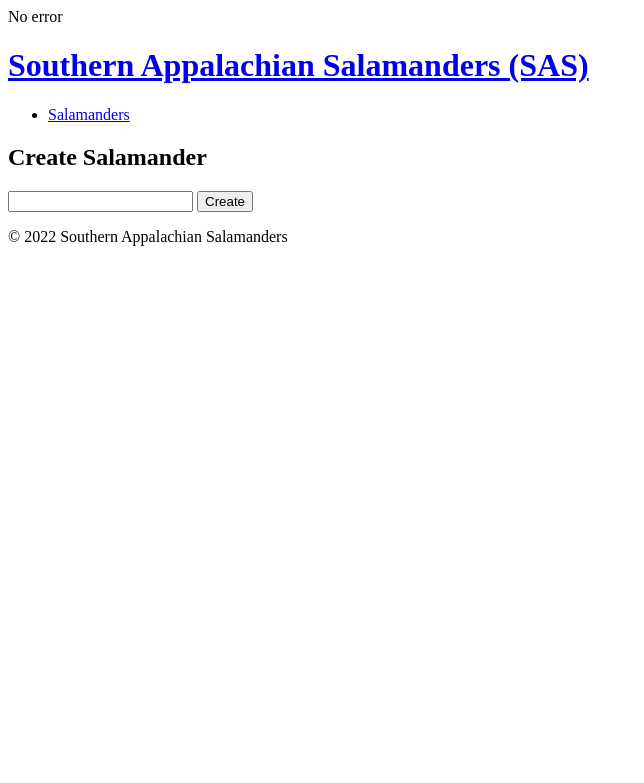
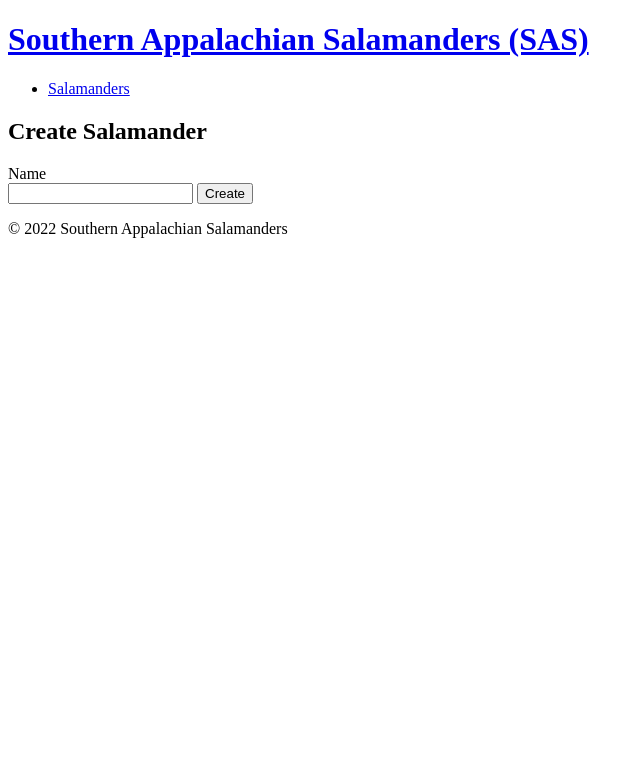
Before and after one commit to Arachidis/sas, a PHP site: page /phase2/public/salamanders/new.php in a window 1280 px wide. Shown: the top 783 px of the page, without its empty margins (0-644 px from the left). Run offline with PHP 8.4, Linux system fonts and the light colour scheme.

Commit message:
Minor formatting changes

```diff
--- a/phase2/public/salamanders/create.php
+++ b/phase2/public/salamanders/create.php
@@ -9,7 +9,7 @@ if (is_post_request()) {
 
   <h2>Create Salamander</h2>
   <form action="<?php echo url_for('salamanders/create.php') ?>" method="post">
-    <label for="salName"></label>
+    <label for="salName">Name</label><br>
     <input type="text" name="salName">
     <input type="submit" value="Create">
   </form>
--- a/phase2/public/salamanders/new.php
+++ b/phase2/public/salamanders/new.php
@@ -1,16 +1,16 @@
 <?php require_once('../../private/initialize.php');
 
-//Test for errors.
-$test = $_GET['test'] ?? '';
-if ($test == '404') {
-  error_404();
-} elseif ($test == '500') {
-  error_500();
-} elseif ($test == 'redirect') {
-  redirect_to(url_for('/salamanders/index.php'));
-} else {
-  echo 'No error';
-}
+//Test for 404 and 500 errors.
+// $test = $_GET['test'] ?? '';
+// if ($test == '404') {
+//   error_404();
+// } elseif ($test == '500') {
+//   error_500();
+// } elseif ($test == 'redirect') {
+//   redirect_to(url_for('/salamanders/index.php'));
+// } else {
+//   echo 'No error';
+// }
 
 $id = $_GET['id'] ?? '1';
 $page_title = 'Create Salamander';
@@ -19,7 +19,7 @@ include(SHARED_PATH . '/salamander-header.php');
 
 <h2>Create Salamander</h2>
 <form action="<?php echo url_for('salamanders/create.php') ?>" method="post">
-  <label for="salName"></label>
+  <label for="salName">Name</label><br>
   <input type="text" name="salName">
   <input type="submit" value="Create">
 </form>
```
Also changed, not shown: phase2/public/salamanders/edit.php (+4 -4 lines).
